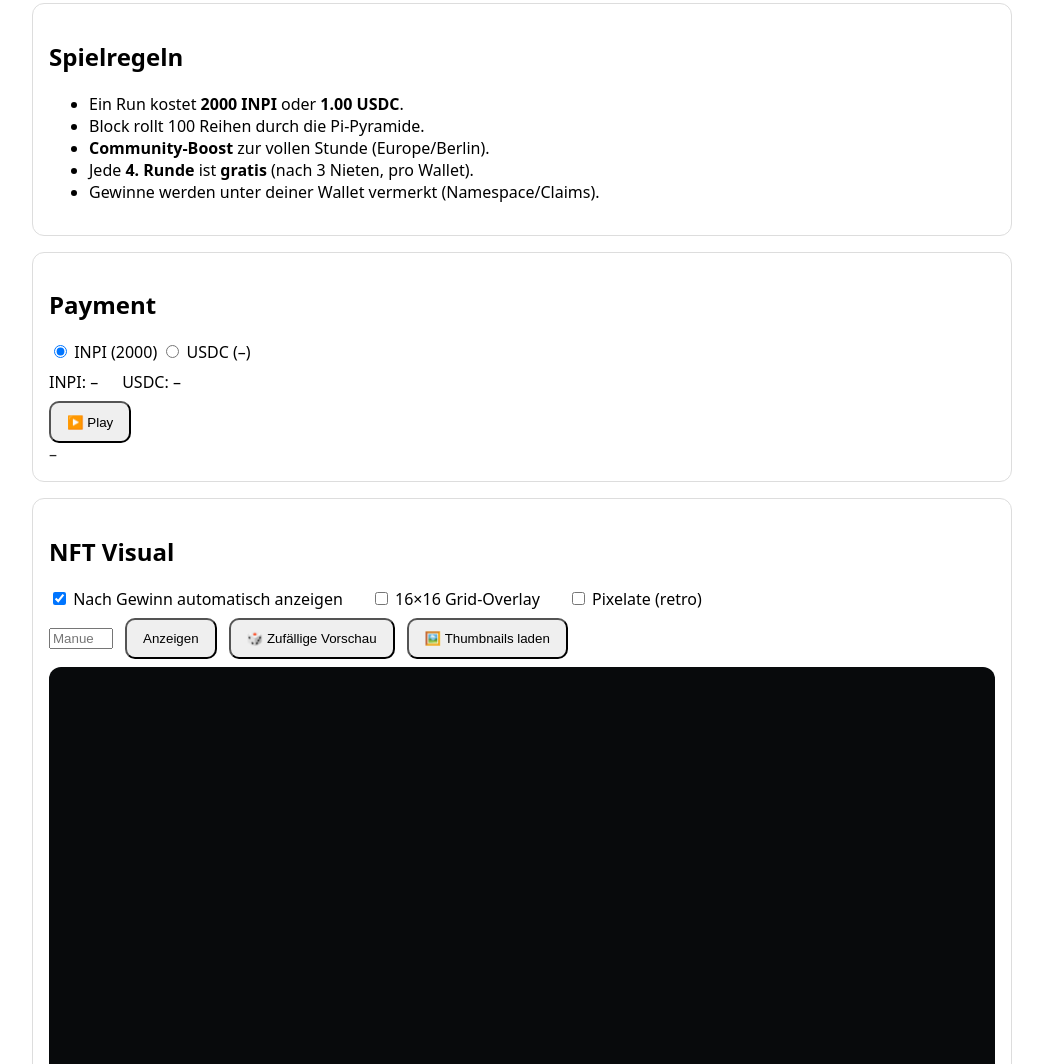
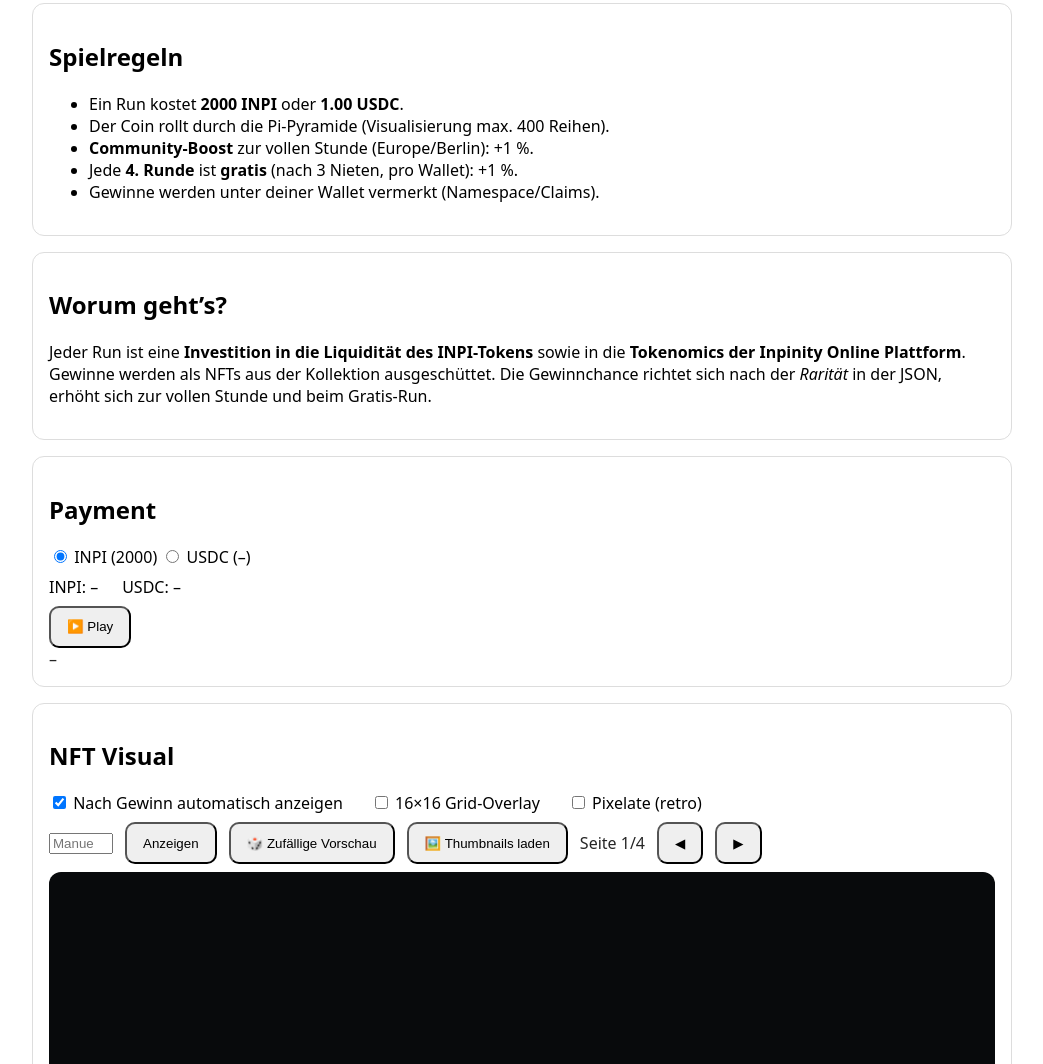
Before and after one commit to Xpective/inpi-pi-game, a plain HTML site: page pages/game/index.html in a window 1280 px wide. Shown: the part 658-1722 px from the top of the page, without its empty margins (118-1161 px from the left). Drawn offline with nearby package versions, Linux system fonts and the light colour scheme.

Commit message:
index.html aktualisieren

```diff
--- a/pages/game/index.html
+++ b/pages/game/index.html
@@ -6,9 +6,8 @@
   <title>INPI Pi-Pyramid Game</title>
   <link rel="stylesheet" href="./styles.css" />
   <script src="https://cdn.jsdelivr.net/npm/js-sha256@0.11.0/build/sha256.min.js"></script>
-  <!-- Cache-Bust -->
-  <script type="module" src="./app.js?v=4"></script>
-  <script type="module" src="./three-scene.js?v=1"></script>
+  <!-- nur app.js laden; three-scene wird von dort importiert -->
+  <script type="module" src="./app.js?v=5"></script>
 </head>
 <body>
   <header>
@@ -25,11 +24,21 @@
     <h2>Spielregeln</h2>
     <ul>
       <li>Ein Run kostet <b>2000 INPI</b> oder <b>1.00 USDC</b>.</li>
-      <li>Block rollt 100 Reihen durch die Pi-Pyramide.</li>
-      <li><b>Community-Boost</b> zur vollen Stunde (Europe/Berlin).</li>
-      <li>Jede <b>4. Runde</b> ist <b>gratis</b> (nach 3 Nieten, pro Wallet).</li>
+      <li>Der Coin rollt durch die Pi-Pyramide (Visualisierung max. 400 Reihen).</li>
+      <li><b>Community-Boost</b> zur vollen Stunde (Europe/Berlin): +1 %.</li>
+      <li>Jede <b>4. Runde</b> ist <b>gratis</b> (nach 3 Nieten, pro Wallet): +1 %.</li>
       <li>Gewinne werden unter deiner Wallet vermerkt (Namespace/Claims).</li>
     </ul>
+  </section>
+
+  <section class="panel">
+    <h2>Worum geht’s?</h2>
+    <p>
+      Jeder Run ist eine <b>Investition in die Liquidität des INPI-Tokens</b> sowie in die
+      <b>Tokenomics der Inpinity Online Plattform</b>. Gewinne werden als NFTs aus der
+      Kollektion ausgeschüttet. Die Gewinnchance richtet sich nach der <i>Rarität</i>
+      in der JSON, erhöht sich zur vollen Stunde und beim Gratis-Run.
+    </p>
   </section>
 
   <section class="panel">
@@ -53,10 +62,13 @@
       <label class="ml"><input type="checkbox" id="pixelate" /> Pixelate (retro)</label>
     </div>
     <div class="row">
-      <input id="manualId" type="number" min="0" max="100" placeholder="Manuell: ID 0–100" />
+      <input id="manualId" type="number" min="0" max="399" placeholder="Manuell: ID 0–399" />
       <button id="btnShowId">Anzeigen</button>
       <button id="btnRandom">🎲 Zufällige Vorschau</button>
       <button id="btnLoadThumbs">🖼️ Thumbnails laden</button>
+      <span id="pageInfo" class="mono">Seite 1/4</span>
+      <button id="prevPage">◀︎</button>
+      <button id="nextPage">▶︎</button>
     </div>
 
     <div id="visualWrap">
@@ -66,7 +78,6 @@
     </div>
 
     <div id="meta" class="metabox">–</div>
-
     <div id="thumbBar" class="thumbbar"></div>
   </section>
 
```
